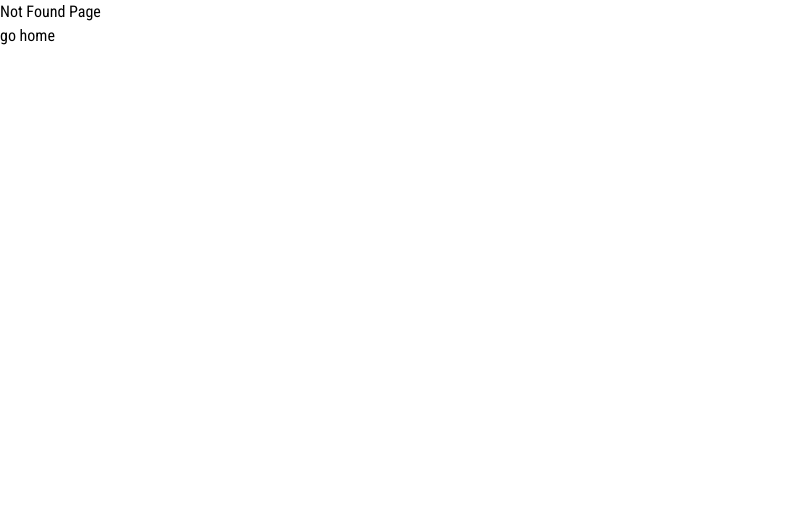
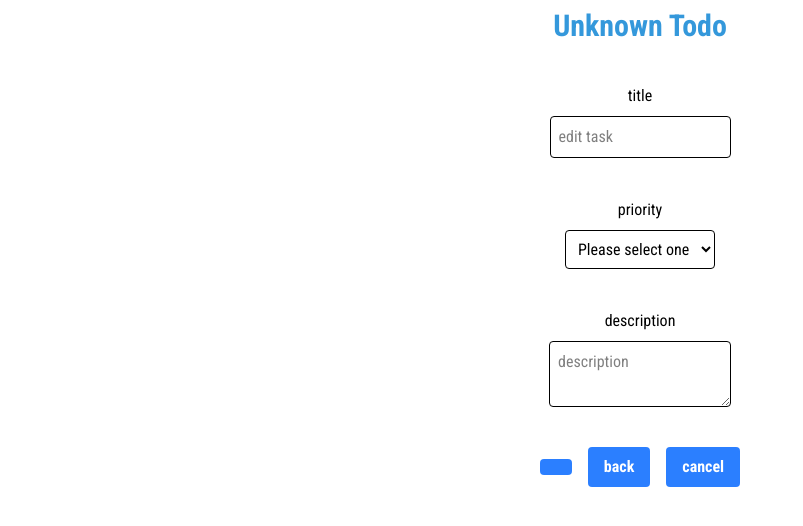
Before and after one commit to EsrafilElahi/vue-todo, a Vue app: page /todos/view in a window 1280 px wide. Before the commit this address had no page. Shown: the top 526 px of the page, without its empty margins (0-803 px from the left). Built offline with nearby package versions, Linux system fonts and the light colour scheme.

Commit message:
add view route

```diff
--- a/src/components/TodoItem.vue
+++ b/src/components/TodoItem.vue
@@ -14,7 +14,15 @@ const emit = defineEmits(["onDelete", "onEdit"]);
 </script>
 
 <template>
-  <div class="flex justify-between items-center">
+  <div
+    class="flex justify-between items-center"
+    @click="
+      router.push({
+        name: 'todo.view',
+        query: { from: 'view' },
+      } as RouteLocationNamedRaw)
+    "
+  >
     <p class="text-secondary-300">{{ todo.title }}</p>
     <div class="flex gap-5">
       <input type="checkbox" v-model="todo.done" class="mr-4" />
--- a/src/router/index.ts
+++ b/src/router/index.ts
@@ -11,6 +11,7 @@ const routes: Array<RouteRecordRaw> = [
   { path: '/todos', name: 'todos', component: HomePage },
   { path: '/todos/edit/:todoId', name: 'todo.edit', component: AddViewEditTodoPage },
   { path: '/todos/create', name: 'todo.create', component: AddViewEditTodoPage },
+  { path: '/todos/view', name: 'todo.view', component: AddViewEditTodoPage },
   { path: '/:pathMatch(.*)*', name: 'notFound', component: () => import('../views/NotFoundPage.vue') },
 ]
 
--- a/src/views/AddViewEditTodoPage.vue
+++ b/src/views/AddViewEditTodoPage.vue
@@ -1,6 +1,6 @@
 <script setup lang="ts">
 import { ref } from "vue";
-import { useRouter, useRoute } from "vue-router";
+import { useRouter, useRoute, type RouteLocationNamedRaw } from "vue-router";
 import AppHeader from "../components/AppHeader.vue";
 import type { PriorityOption } from "../types/allTypes";
 const router = useRouter();
@@ -12,6 +12,15 @@ const priorityOptions = ref<PriorityOption[]>([
   { id: 3, label: "High", value: "high" },
 ]);
 
+const queryFrom = {
+  create: "Create",
+  view: "View",
+  edit: "Edit",
+  null: "",
+};
+
+const queryFromText = queryFrom[route.query?.from] || "Unknown";
+
 const todoData = ref({
   title: "",
   priority: "",
@@ -21,7 +30,7 @@ const todoData = ref({
 
 <template>
   <div class="flex-col-center gap-10 text-center p-2 max-w-[40rem] mx-auto">
-    <AppHeader :title="`Edit Todo With TodoId ${$route.params.todoId}`" />
+    <AppHeader :title="`${queryFromText} Todo ${$route.params.todoId || ''}`" />
 
     <div class="w-full flex-col-center gap-2">
       <label for="title">title</label>
@@ -62,8 +71,13 @@ const todoData = ref({
     </div>
 
     <div class="flex-center gap-4">
-      <button class="btn">save</button>
-      <button class="btn" @click="router.back()">back</button>
+      <button class="btn">{{ route.query.from }}</button>
+      <button
+        class="btn"
+        @click="router.push({ name: 'todos' } as RouteLocationNamedRaw)"
+      >
+        back
+      </button>
       <button class="btn">cancel</button>
     </div>
   </div>
--- a/src/views/HomePage.vue
+++ b/src/views/HomePage.vue
@@ -6,7 +6,7 @@ import TodoItem from "../components/TodoItem.vue";
 import FilterTodos from "../components/FilterTodos.vue";
 import SearchTodos from "../components/SearchTodos.vue";
 import AppFooter from "../components/AppFooter.vue";
-import { useRouter } from "vue-router";
+import { useRouter, type RouteLocationNamedRaw } from "vue-router";
 
 const router = useRouter();
 
@@ -96,7 +96,15 @@ const onDelete = (id: number) => {
     <!-- <SearchTodos label="Username" id="username" :handleChange="handleChange" /> -->
     <SearchTodos label="Username" id="username" v-model="searchedTodo" />
 
-    <button class="btn w-[15rem]" @click="router.push({ name: 'todo.create' })">
+    <button
+      class="btn w-[15rem]"
+      @click="
+        router.push({
+          name: 'todo.create',
+          query: { from: 'create' },
+        } as RouteLocationNamedRaw)
+      "
+    >
       create todo
     </button>
 
```
